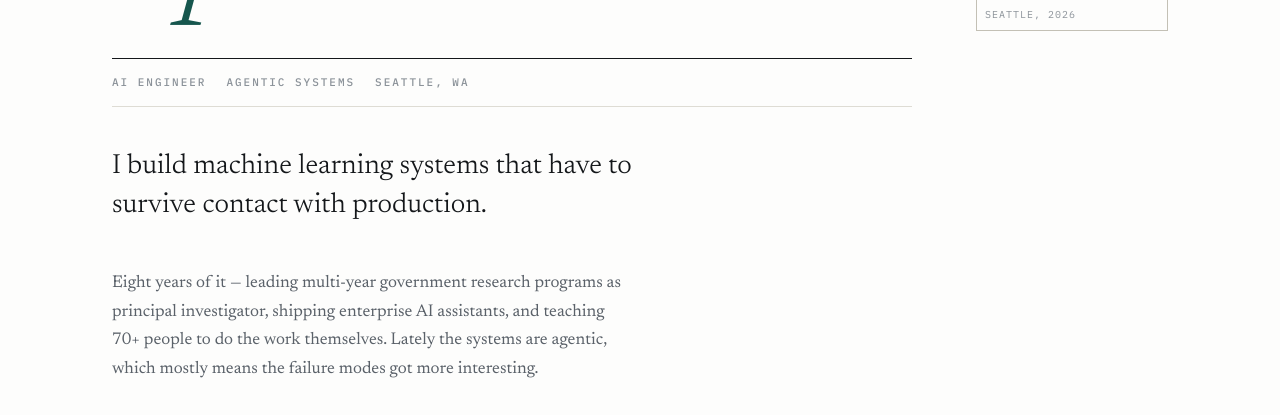
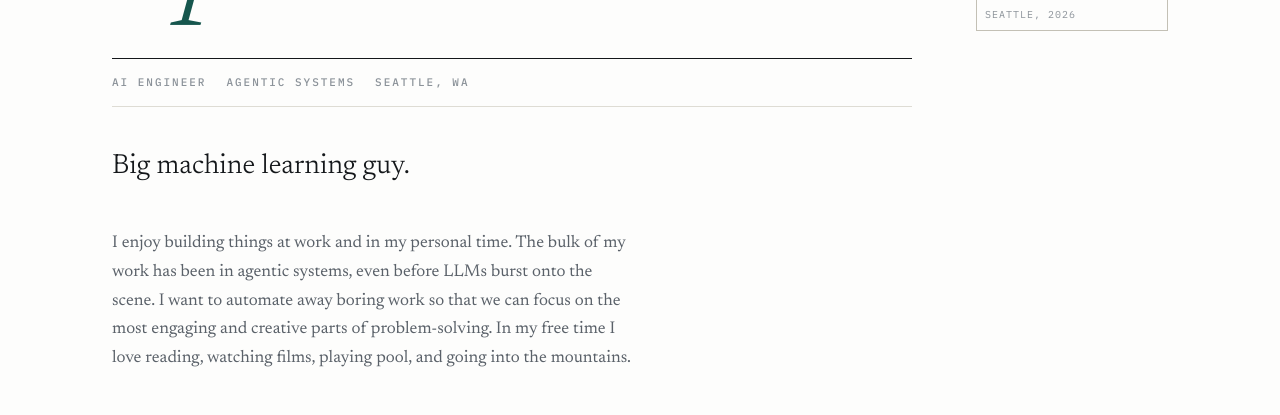
Before and after one commit to mjspeck/mjspeck.github.io, a plain HTML site: page index.html in a window 1280 px wide. Shown: the part 385-800 px from the top of the page. Drawn offline with Linux system fonts and the light colour scheme.

Commit message:
feat: removed corny text

```diff
--- a/index.html
+++ b/index.html
@@ -57,14 +57,11 @@
           </div>
 
           <p class="hero__lede rise" style="--i:2">
-            I build machine learning systems that have to survive contact with production.
+            Big machine learning guy.
           </p>
 
           <p class="hero__sub rise" style="--i:3">
-            Eight years of it — leading multi-year government research programs as principal
-            investigator, shipping enterprise AI assistants, and teaching 70&plus; people to do
-            the work themselves. Lately the systems are agentic, which mostly means the failure
-            modes got more interesting.
+            I enjoy building things at work and in my personal time. The bulk of my work has been in agentic systems, even before LLMs burst onto the scene. I want to automate away boring work so that we can focus on the most engaging and creative parts of problem-solving. In my free time I love reading, watching films, playing pool, and going into the mountains.
           </p>
 
           <div class="now rise" style="--i:4">
```
